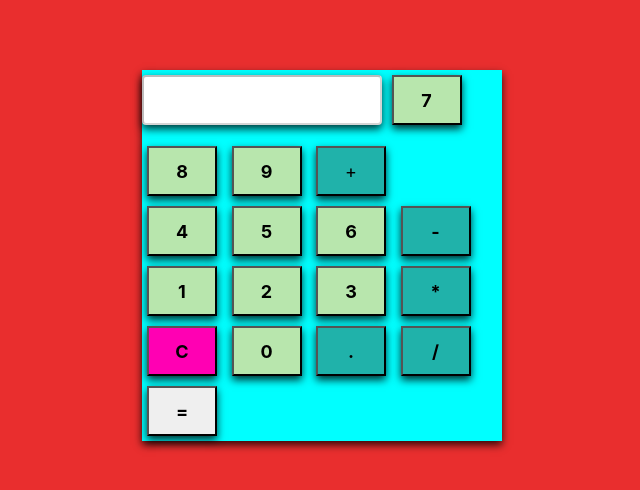
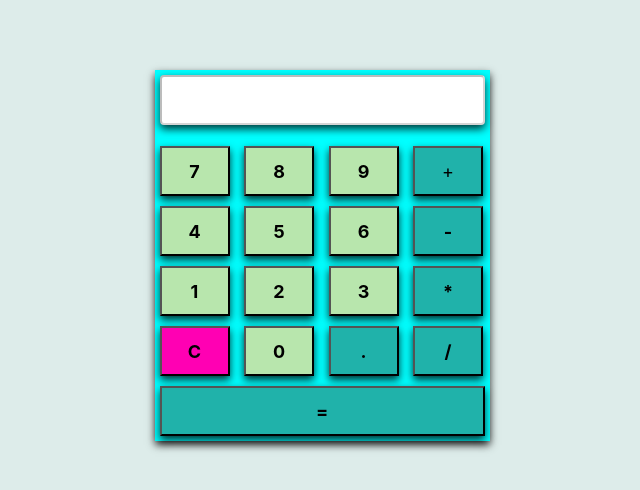
Before and after one commit to Agata-88/Calculator-, a website: page index.html in a window 1280 px wide. Shown: the whole page, without its empty margins (318-958 px from the left). Drawn offline with nearby package versions, Linux system fonts and the light colour scheme.

Commit message:
style accomodated to add new decimal point button

```diff
--- a/style.css
+++ b/style.css
@@ -1,7 +1,7 @@
 .body {
-  max-width: 400px;
+  max-width: 375px;
   margin: 50px auto;
-  background-color: #e92e2e;
+  background-color: #ddecea;
   border-radius: 10px;
   padding: 20px;
 }
@@ -13,9 +13,10 @@
 
 input {
   box-shadow: 0 4px 8px rgba(0, 0, 0, 0.801);
-  width: 240px;
+  width: 325px;
   height: 50px;
-  font-size: 18px;
+  font-size: 20px;
+  margin: 5px;
 }
 
 button {
@@ -38,6 +39,11 @@ button {
   background-color: lightseagreen;
 }
 
+#equalButton {
+  background-color: lightseagreen;
+  width: 325px;
+  margin: 5px;
+}
 .history-screen {
   background-color: #c7c7c7;
   font-size: 1.6vw;
```
